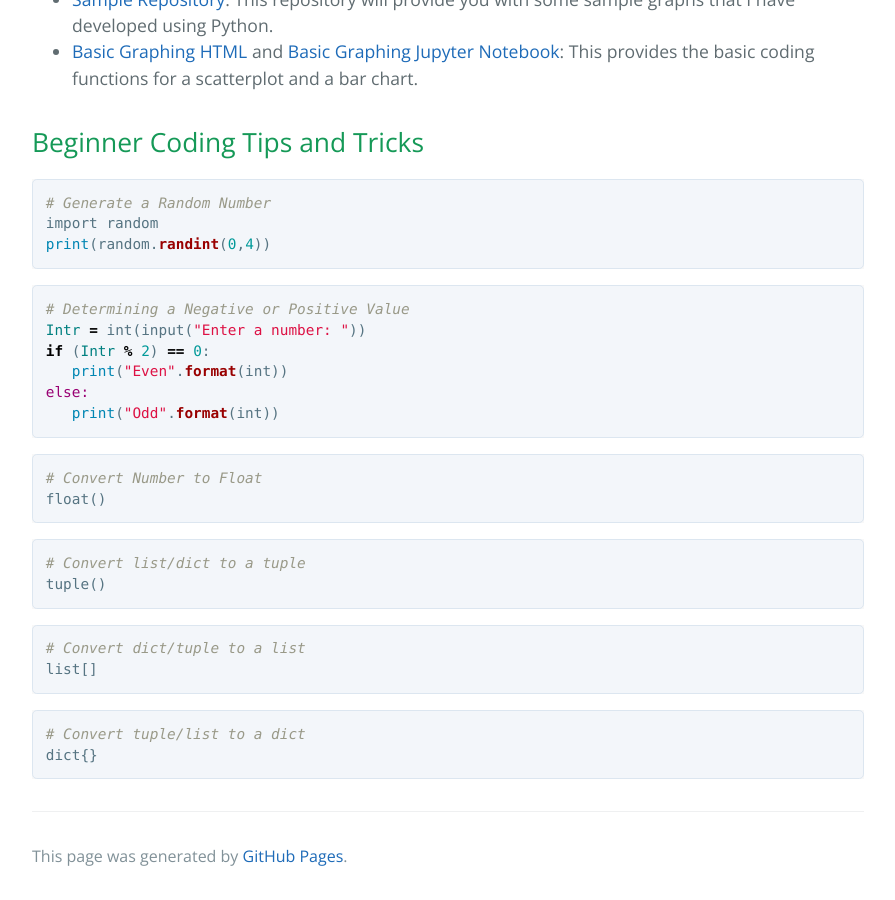
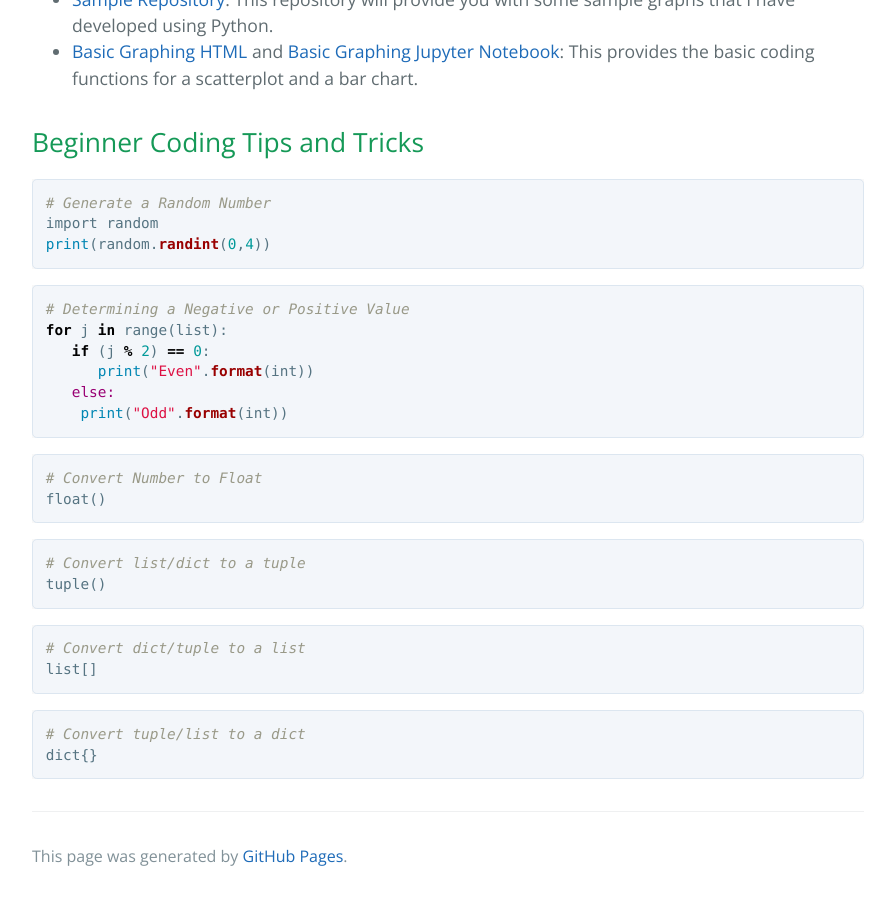
Before and after one commit to salyersashleigh/salyersashleigh.github.io, a Jekyll site: the page built from index.md, in a window 1280 px wide and 900 px high, scrolled down 2189 px. Shown: the whole window, without its empty margins (192-1087 px from the left). Built offline with Jekyll 4.4.1, drawn with Linux system fonts in a browser that asks for light colours; our own code applies the rules of GitHub Pages for plain Markdown files.

Commit message:
Update index.md

````diff
--- a/index.md
+++ b/index.md
@@ -55,11 +55,11 @@ print(random.randint(0,4))
 
 ```ruby
 # Determining a Negative or Positive Value
-Intr = int(input("Enter a number: "))
-if (Intr % 2) == 0:
-   print("Even".format(int))
-else:
-   print("Odd".format(int))
+for j in range(list):
+   if (j % 2) == 0:
+      print("Even".format(int))
+   else:
+    print("Odd".format(int))
 ```
 
 ```ruby
````
